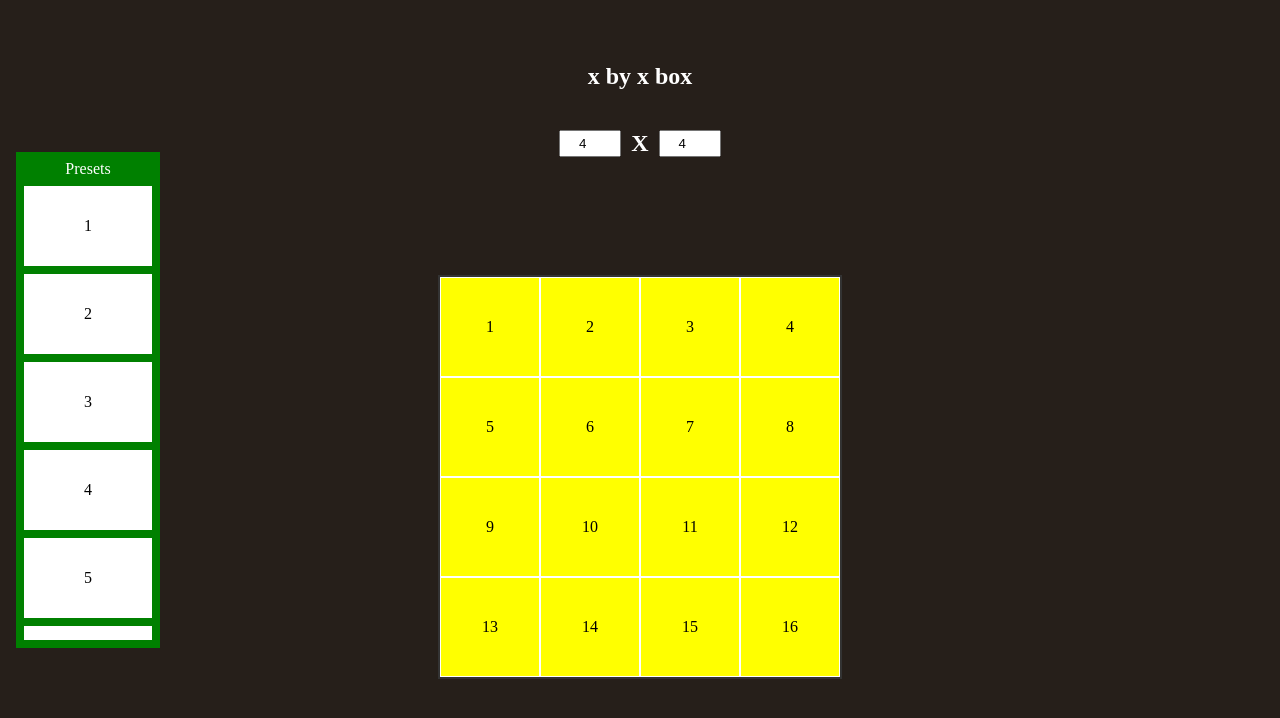
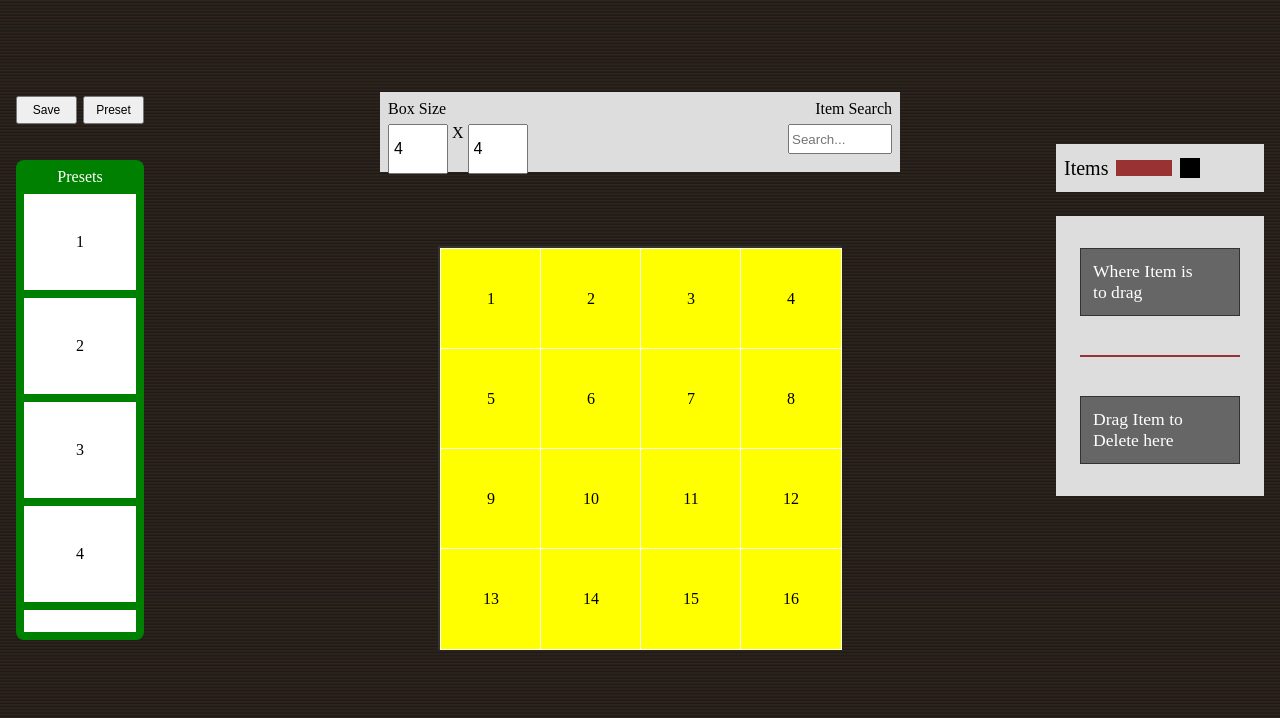
Before and after one commit to csc-307-221-org/307_group_proj, a React app in the folder packages/frontend/: page / in a window 1280 px wide. Shown: the top 718 px of the page. Built offline with nearby package versions, Linux system fonts and the light colour scheme; the HTML template or start-up script is replaced by a standard one.

Commit message:
made white box on tob and right item box to right

```diff
--- a/packages/frontend/src/Grid.jsx
+++ b/packages/frontend/src/Grid.jsx
@@ -8,7 +8,7 @@ function Grid() {
   const safeRows = Number(rows) || 1;
   const safeCols = Number(cols) || 1;
 
-  const { maxSize } = useWindowScale(0.7);
+  const { maxSize } = useWindowScale(0.65);
 
   const cellSize = Math.min(100, maxSize / Math.max(safeRows, safeCols));
 
@@ -28,7 +28,9 @@ function Grid() {
 
   return (
     <div className="wrapper">
-      <h2>x by x box</h2>
+      <div className="top-bar">
+        <div className="top-left">
+          <div>Box Size</div>
 
           <div className="controls">
             <input
@@ -39,7 +41,7 @@ function Grid() {
               onChange={(e) => handleChange(e, setRows)}
             />
 
-        <h2>X</h2>
+            <span>X</span>
 
             <input
               min="1"
@@ -48,6 +50,13 @@ function Grid() {
               value={cols}
               onChange={(e) => handleChange(e, setCols)}
             />
+          </div>
+        </div>
+
+        <div className="top-right">
+          <div>Item Search</div>
+          <input type="text" placeholder="Search..." />
+        </div>
       </div>
 
       <div className="container">
--- /dev/null
+++ b/packages/frontend/src/Items.jsx
@@ -0,0 +1,27 @@
+import React from "react";
+
+function Items() {
+  return (
+    <div className="items-wrap">
+      <div className="items-top">
+        <span>Items</span>
+        <div className="item-red"></div>
+        <div className="item-black"></div>
+      </div>
+
+      <div className="items-panel">
+        <div className="drop-box">
+          Where Item is<br />to drag
+        </div>
+
+        <div className="items-line"></div>
+
+        <div className="delete-box">
+          Drag Item to<br />Delete here
+        </div>
+      </div>
+    </div>
+  );
+}
+
+export default Items;
--- a/packages/frontend/src/Presets.jsx
+++ b/packages/frontend/src/Presets.jsx
@@ -5,11 +5,16 @@ const Presets = () => {
 
   return (
     <div className="presets">
+      <div className="presets-buttons">
+        <button>Save</button>
+        <button>Preset</button>
+      </div>
+
       <div className="presets-title">Presets</div>
 
       <div className="presets-list">
         {boxes.map((_, i) => (
-          <div key={i} className="preset-box">
+          <div className="preset-box" key={i}>
             {i + 1}
           </div>
         ))}
@@ -18,5 +23,4 @@ const Presets = () => {
   );
 };
 
-
 export default Presets;
--- a/packages/frontend/src/main.css
+++ b/packages/frontend/src/main.css
@@ -1,91 +1,235 @@
-body {
-  margin: 0;
-  height: 100vh;
-  background: black url("Leon_S._Kennedy.png") repeat;
-  background-size: 1px 1px;
+html,body,#root{
+  margin:0;
+  width:100%;
+  height:100%;
+  overflow:auto;
+  --preset-w: clamp(110px,16vmin,180px);
+  --preset-gap: 8vmin;
 }
 
-.wrapper {
-  height: 100vh;
-  display: flex;
-  flex-direction: column;
-  justify-content: center;
-  align-items: center;
-  color: white;
+body{
+  background:black url("Leon_S._Kennedy.png") repeat;
+  background-size:1px;
 }
 
-.controls {
-  display: flex;
-  align-items: center;
-  gap: 10px;
-  margin-bottom: 20px;
+.app{
+  height:100%;
+  min-width:300px;
+  min-height:300px;
+  display:flex;
 }
 
-.controls input {
-  width: 50px;
-  padding: 4px;
-  text-align: center;
+/* CENTER AREA (grid + right panel) */
+.layout{
+  flex:1;
+  display:flex;
+  justify-content:center;
+  align-items:center;
+  gap:3vmin;
 }
 
-.container {
-  width: 70vmin;
-  height: 70vmin;
-  display: flex;
-  justify-content: center;
-  align-items: center;
-  overflow: hidden;
+/* GRID WRAPPER */
+.wrapper{
+  height:100vh;
+  width:100vw;
+  display:flex;
+  flex-direction:column;
+  justify-content:center;
+  align-items:center;
+  color:white;
+  box-sizing:border-box;
 }
 
-.grid-box {
-  display: grid;
-  background: white;
-  border: 2px solid #333;
+/* CONTROLS */
+.controls{
+  display:flex;
+  gap:0.5vmin;
+  margin-bottom:0.5vmin;
+  width:100%;
+  height:50px;
+  align-self:flex-start;
 }
 
-.grid-item {
-  background: yellow;
-  border: 1px solid white;
-  box-sizing: border-box;
-  color: black;
-  display: flex;
-  justify-content: center;
-  align-items: center;
+.controls input{
+  width:6vmin;
+  min-width:40px;
+  max-width:80px;
+  padding:0.5vmin;
+  font-size:2vmin;
 }
 
-.presets {
-  position: fixed;
-  left: 2vmin;
-  top: 50%;
-  transform: translateY(-50%);
-  width: 16vmin;
-  height: 60vmin;
-  min-width: 110px;
-  min-height: 300px;
-  padding: 1vmin;
-  background: green;
-  display: flex;
-  flex-direction: column;
+/* GRID */
+.container{
+  width:65vmin;
+  height:65vmin;
+  display:flex;
+  justify-content:center;
+  align-items:center;
 }
 
-.presets-title {
-  color: white;
-  text-align: center;
-  margin-bottom: 1vmin;
+.grid-box{
+  display:grid;
+  background:white;
+  border:2px solid #333;
 }
 
-.presets-list {
-  flex: 1;
-  display: flex;
-  flex-direction: column;
-  gap: 1vmin;
-  overflow-y: auto;
+.grid-item{
+  background:yellow;
+  border:1px solid white;
+  display:grid;
+  place-items:center;
+  color:black;
 }
 
-.preset-box {
-  min-height: 80px;
-  background: white;
-  color: black;
-  display: flex;
-  justify-content: center;
-  align-items: center;
+/* PRESETS (LEFT FLOATING BOX) */
+.presets{
+  position:fixed;
+  left:2vmin;
+  top:50%;
+  transform:translateY(-50%);
+  width:var(--preset-w);
+  height:clamp(300px,60vmin,600px);
+  background:green;
+  padding:1vmin;
+  border-radius:8px;
+  display:flex;
+  flex-direction:column;
+  box-sizing:border-box;
 }
+
+.presets-buttons{
+  position:absolute;
+  top:-8vmin;
+  left:0;
+  width:100%;
+  display:flex;
+  gap:6px;
+}
+
+.presets-buttons button{
+  flex:1;
+  height:28px;
+  font-size:12px;
+  cursor:pointer;
+}
+
+.presets-title{
+  color:white;
+  text-align:center;
+  margin-bottom:1vmin;
+}
+
+.presets-list{
+  flex:1;
+  overflow-y:auto;
+  display:flex;
+  flex-direction:column;
+  gap:1vmin;
+}
+
+.preset-box{
+  min-height:clamp(70px,12vmin,140px);
+  background:white;
+  color:black;
+  display:grid;
+  place-items:center;
+}
+
+.top-bar{
+  width:65vmin;
+  height:10vmin;
+  background:#ddd;
+  color:black;
+  display:flex;
+  justify-content:space-between;
+  align-items:flex-start;
+  padding:1vmin;
+  margin-bottom:2vmin;
+  box-sizing:border-box;
+}
+
+.top-left{
+  display:flex;
+  flex-direction:column;
+  gap:0.8vmin;
+  font-size:2vmin;
+}
+
+.top-right{
+  display:flex;
+  flex-direction:column;
+  gap:0.8vmin;
+  align-items:flex-end;
+}
+
+.top-right input{
+  width:12vmin;
+  height:3vmin;
+}
+.items-wrap{
+  position:fixed;
+  right:2vmin;
+  top:18vmin;
+
+  width:clamp(180px,26vmin,320px);
+
+  color:black;
+}
+
+.items-top{
+  height:clamp(45px,6vmin,70px);
+  background:#ddd;
+
+  display:flex;
+  align-items:center;
+  gap:1vmin;
+
+  padding:1vmin;
+  box-sizing:border-box;
+
+  font-size:clamp(18px,2.5vmin,32px);
+}
+
+.item-red{
+  width:clamp(50px,7vmin,100px);
+  height:clamp(15px,2vmin,28px);
+  background:#933;
+}
+
+.item-black{
+  width:clamp(20px,2.5vmin,35px);
+  height:clamp(20px,2.5vmin,35px);
+  background:black;
+}
+
+.items-panel{
+  margin-top:3vmin;
+
+  height:clamp(220px,35vmin,450px);
+
+  background:#ddd;
+  padding:clamp(20px,4vmin,50px) clamp(15px,3vmin,40px);
+
+  box-sizing:border-box;
+
+  display:flex;
+  flex-direction:column;
+  justify-content:space-between;
+}
+
+.drop-box,
+.delete-box{
+  background:#666;
+  color:white;
+
+  padding:clamp(12px,1.5vmin,25px);
+
+  font-size:clamp(16px,2.2vmin,28px);
+
+  border:1px solid #333;
+}
+
+.items-line{
+  height:2px;
+  background:#933;
+}
--- a/packages/frontend/src/main.jsx
+++ b/packages/frontend/src/main.jsx
@@ -1,24 +1,18 @@
-// src/main.jsx
 import React from "react";
-import ReactDOMClient from "react-dom/client";
+import ReactDOM from "react-dom/client";
 import "./main.css";
 import Grid from "./Grid.jsx";
-import Presets from "./Presets.jsx";
+import Presets from "./presets.jsx";
+import Items from "./items.jsx";
 
 function MyApp() {
   return (
-    <>
+    <div className="app">
+      <Presets />
       <Grid />
-      <Presets />
-    </>
+      <Items />
+    </div>
   );
 }
 
-// Create the container
-const container = document.getElementById("root");
-
-// Create a root
-const root = ReactDOMClient.createRoot(container);
-
-// Initial render: Render an element to the Root
-root.render(<MyApp />);
+ReactDOM.createRoot(document.getElementById("root")).render(<MyApp />);
```
Also changed, not shown: packages/frontend/src/Windowscale.js (line endings or trailing spaces). Lines whose indentation alone changed are shown as unchanged.
